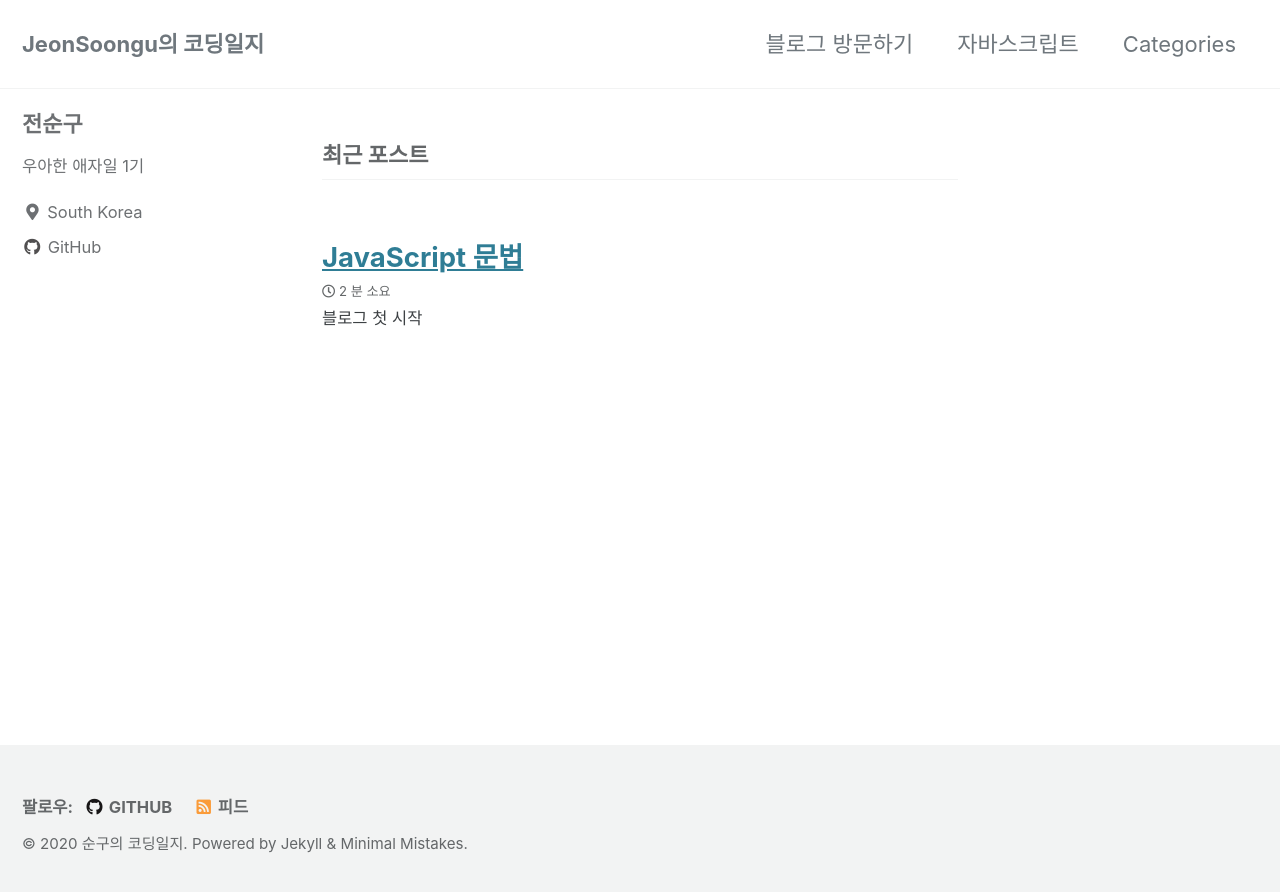
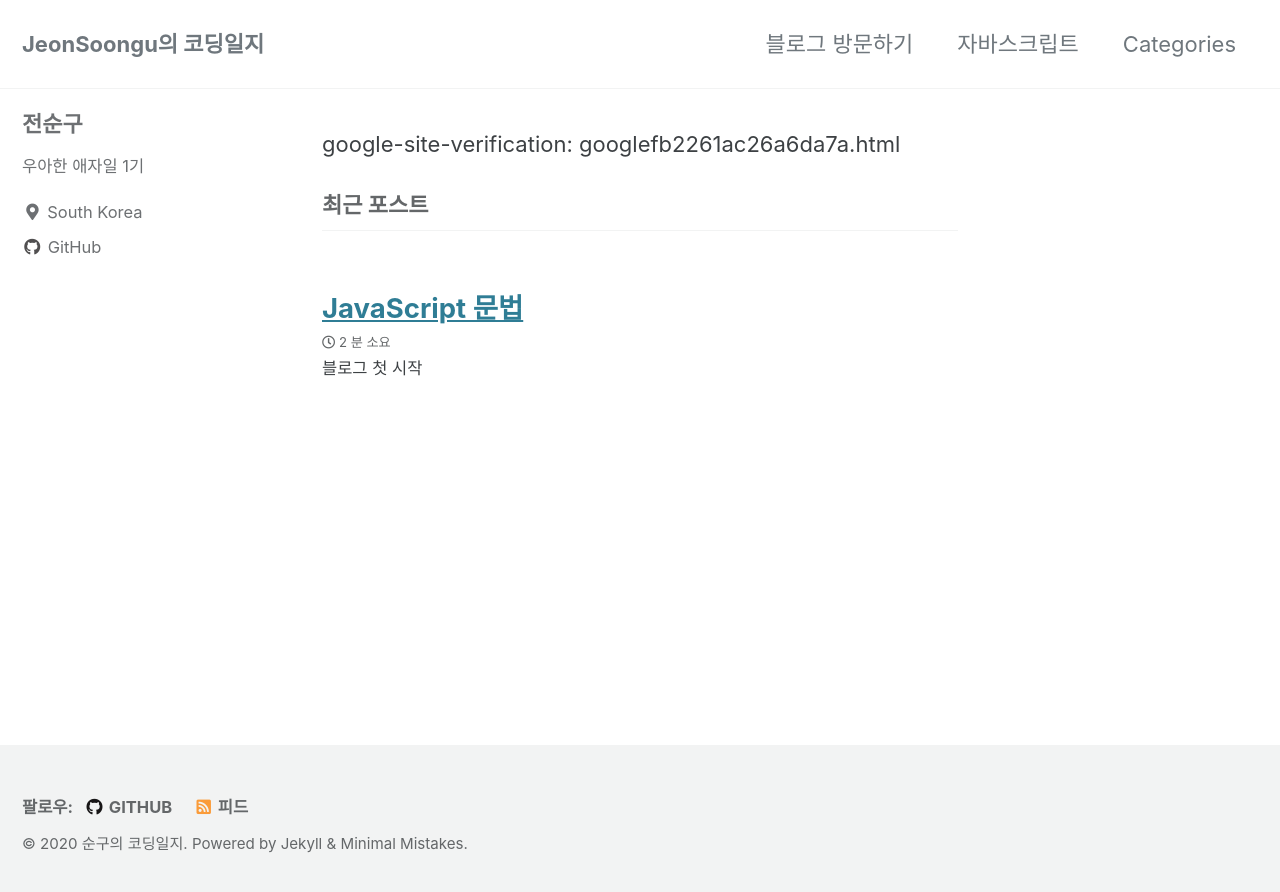
Before and after one commit to JeonSoongu/JeonSoongu.github.io, a Jekyll site: the page built from index.html, in a window 1280 px wide. Shown: the top 892 px of the page. Built offline with Jekyll 4.4.1, drawn with Linux system fonts in a browser that asks for light colours; cached includes are drawn as plain includes; the list of posts is cut into pages by our own code.

Commit message:
구글 오너십 인증 index에 verif 추가

```diff
--- a/index.html
+++ b/index.html
@@ -2,3 +2,4 @@
 layout: home
 author_profile: true
 ---
+google-site-verification: googlefb2261ac26a6da7a.html
```
